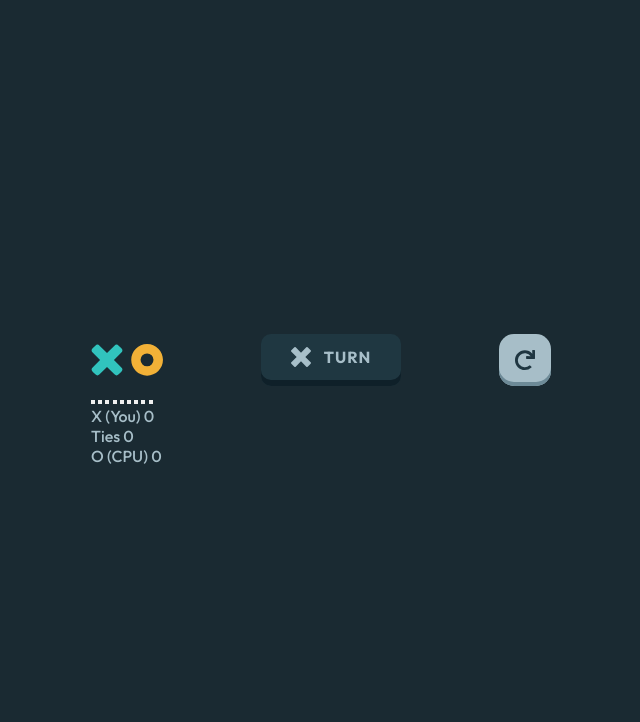
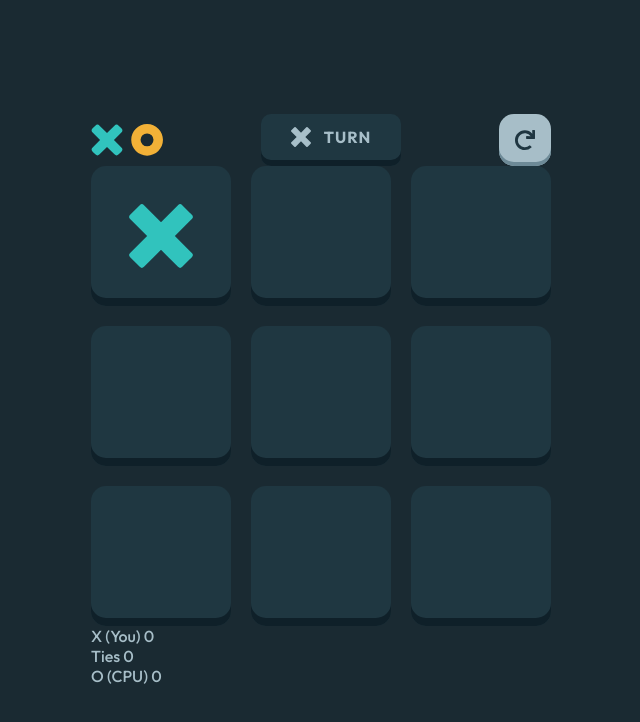
Before and after one commit to karolbanat/fem-tic-tac-toe, a website: page index.html in a window 1280 px wide. Shown: the whole page, without its empty margins (319-959 px from the left). Drawn offline with Linux system fonts and the light colour scheme.

Commit message:
Basic game board styling

```diff
--- a/index.html
+++ b/index.html
@@ -72,7 +72,9 @@
                     </button>
                 </div>
                 <div role="group" id="game-board" class="game-board">
-                    <button aria-label="Empty field" class="game-board__field"></button>
+                    <button aria-label="Empty field" class="game-board__field">
+                        <img src="./dist/assets/icon-x.svg" alt="">
+                    </button>
                     <button aria-label="Empty field" class="game-board__field"></button>
                     <button aria-label="Empty field" class="game-board__field"></button>
                     <button aria-label="Empty field" class="game-board__field"></button>
--- a/src/sass/abstracts/_variables.scss
+++ b/src/sass/abstracts/_variables.scss
@@ -75,6 +75,7 @@ $spacers: (
 		200: 1.6rem,
 		300: 2rem,
 		400: 2.4rem,
+		450: 2.8rem,
 		500: 3.2rem,
 		600: 4rem,
 		700: 4.8rem,
--- /dev/null
+++ b/src/sass/components/tic-tac-toe-game/_game-board.scss
@@ -0,0 +1,21 @@
+@use '../../abstracts/mixins' as mxn;
+
+.game-board {
+	display: grid;
+	grid-template-columns: repeat(3, 1fr);
+	gap: var(--spacer-rem-300);
+
+	&__field {
+		--shadow-offset-y: var(--spacer-rem-100, 0.8rem);
+		display: grid;
+		place-content: center;
+		padding: var(--spacer-rem-400);
+		width: 100%;
+		aspect-ratio: 1 / 1;
+		background-color: var(--clr-neutral-600);
+		border: none;
+		border-radius: var(--borr-250);
+		box-shadow: inset 0 calc(var(--spacer-rem-100, 0.8rem) * -1) 0 var(--clr-neutral-800);
+		cursor: pointer;
+	}
+}
--- a/src/sass/components/tic-tac-toe-game/_index.scss
+++ b/src/sass/components/tic-tac-toe-game/_index.scss
@@ -1 +1,2 @@
 @forward './game-header';
+@forward './game-board';
```
Also changed, not shown: dist/css/main.min.css.
